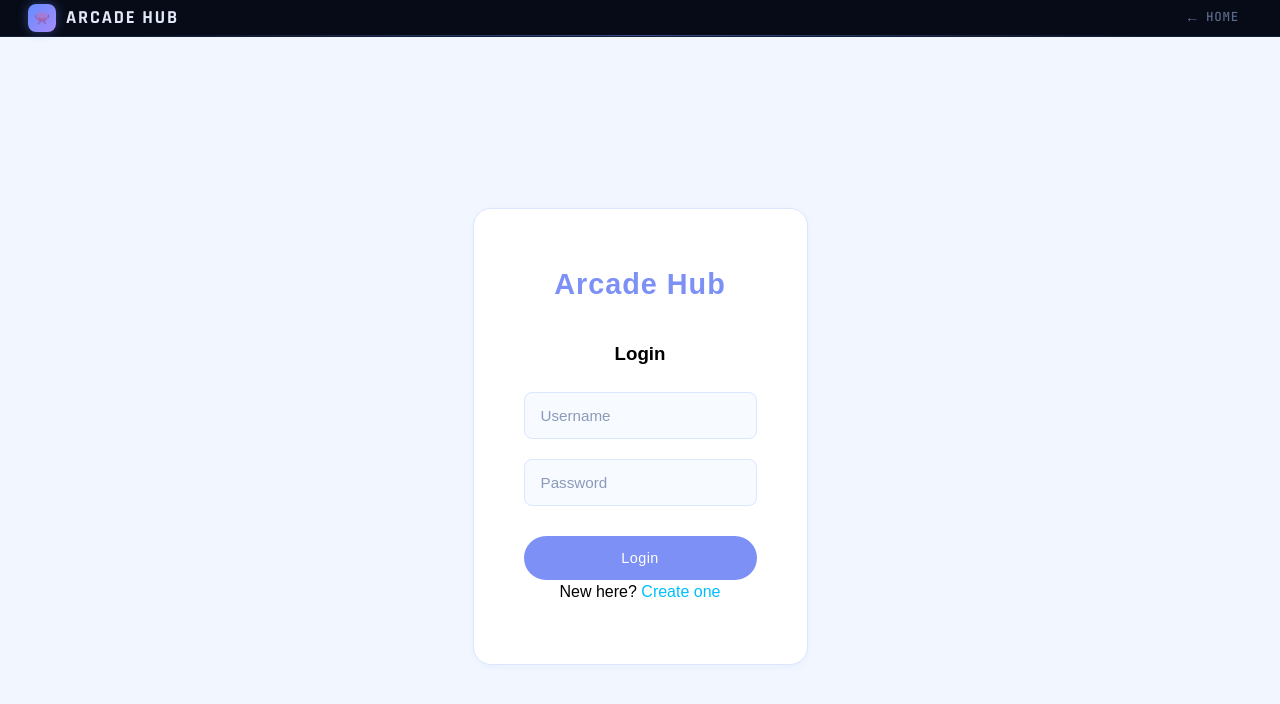
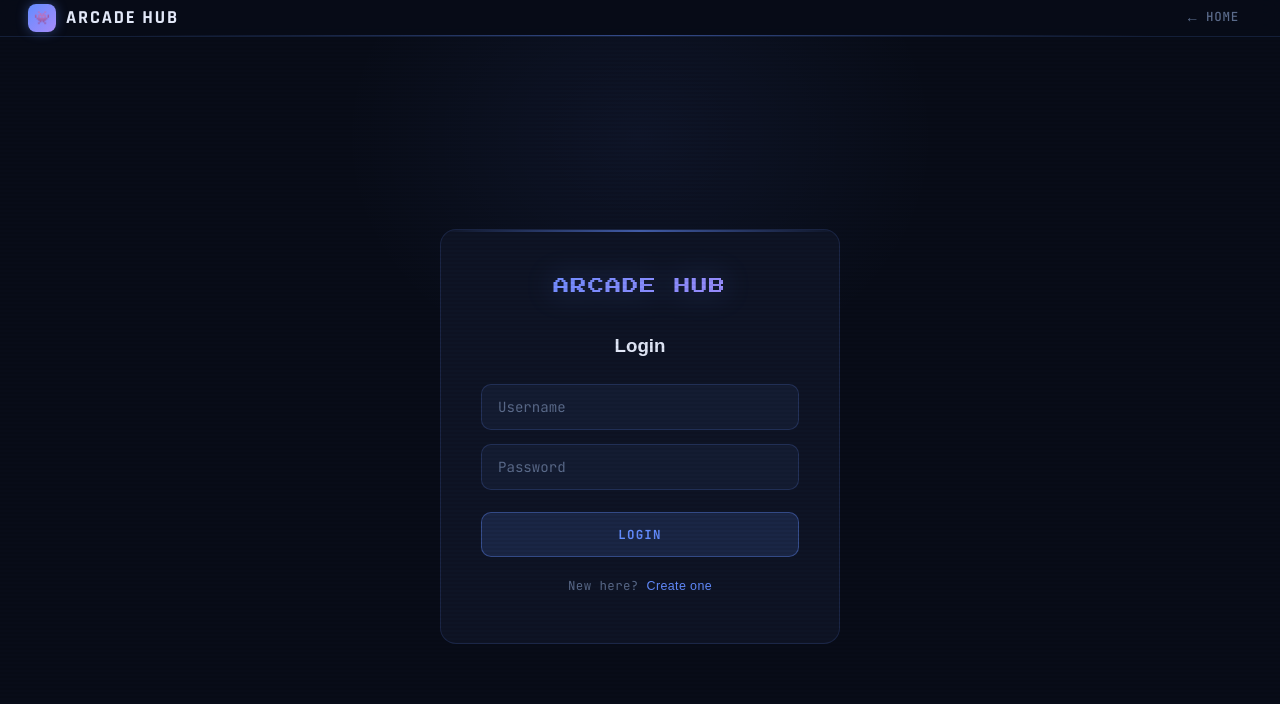
Before and after one commit to fabjenny13/Arcade_Hub, a React (Vite) app: page /login in a window 1280 px wide. Shown: the top 704 px of the page. Built offline with nearby package versions, Linux system fonts and the light colour scheme; no server answers.

Commit message:
updated login ui

```diff
--- a/src/Pages/Login.css
+++ b/src/Pages/Login.css
@@ -1,101 +1,203 @@
+@import url("https://fonts.googleapis.com/css2?family=Rajdhani:wght@400;500;600;700&family=JetBrains+Mono:wght@400;500;700&display=swap");
+
+/* Page wrapper */
 .page {
   width: 100%;
   height: 100%;
   display: flex;
   flex-direction: column;
+  background: #080c18;
+  font-family: "Rajdhani", sans-serif;
 }
 
+/* Centered container */
 .login-container {
   display: flex;
   justify-content: center;
   align-items: center;
   min-height: 100vh;
-  background: #f2f7ff;
-  color: black;
+  background: #080c18;
+  color: #e2e8f8;
+  position: relative;
+  overflow: hidden;
 }
 
+/* ambient glow */
+.login-container::before {
+  content: "";
+  pointer-events: none;
+  position: absolute;
+  top: -150px;
+  left: 50%;
+  transform: translateX(-50%);
+  width: 600px;
+  height: 500px;
+  background: radial-gradient(
+    ellipse,
+    rgba(99, 140, 255, 0.07) 0%,
+    transparent 70%
+  );
+}
+
+/* scanlines */
+.login-container::after {
+  content: "";
+  pointer-events: none;
+  position: fixed;
+  inset: 0;
+  background: repeating-linear-gradient(
+    0deg,
+    transparent,
+    transparent 2px,
+    rgba(0, 0, 0, 0.06) 2px,
+    rgba(0, 0, 0, 0.06) 4px
+  );
+  z-index: 10;
+}
+
+/* Card */
 .login-box {
-  background: #ffffff;
-  padding: 60px 50px;
-  border-radius: 18px;
-  border: 1px solid #dbe6ff;
+  background: #0e1425;
+  padding: 48px 40px;
+  border-radius: 16px;
+  border: 1px solid rgba(99, 140, 255, 0.15);
   min-width: 320px;
   max-width: 400px;
+  width: 100%;
   text-align: center;
-  box-shadow: 0 2px 8px rgba(124, 144, 246, 0.08);
+  position: relative;
+  overflow: hidden;
+  animation: cardIn 0.4s ease both;
+  z-index: 1;
+}
+
+@keyframes cardIn {
+  from {
+    opacity: 0;
+    transform: translateY(20px);
+  }
+  to {
+    opacity: 1;
+    transform: translateY(0);
+  }
+}
+
+/* top-edge accent line */
+.login-box::before {
+  content: "";
+  position: absolute;
+  top: 0;
+  left: 0;
+  right: 0;
+  height: 2px;
+  background: linear-gradient(90deg, transparent, #638cff, transparent);
+  opacity: 0.6;
 }
 
 .login-box h1 {
-  margin: 0 0 40px 0;
-  color: #7c90f6;
-  font-size: 1.8em;
-  font-weight: 600;
-  letter-spacing: 1px;
+  margin: 0 0 36px;
+  font-family: "Press Start 2P", cursive;
+  font-size: 1rem;
+  font-weight: 700;
+  letter-spacing: 0.08em;
+  text-transform: uppercase;
+  background: linear-gradient(135deg, #638cff 0%, #a78bfa 100%);
+  -webkit-background-clip: text;
+  -webkit-text-fill-color: transparent;
+  background-clip: text;
+  filter: drop-shadow(0 0 14px rgba(99, 140, 255, 0.35));
 }
 
+/* Form */
 .login-box form {
   display: flex;
   flex-direction: column;
-  gap: 20px;
+  gap: 14px;
 }
 
+/* Inputs */
 .login-box input {
-  padding: 14px 16px;
-  border: 1px solid #dbe6ff;
-  border-radius: 8px;
-  background: #f7faff;
-  color: #24324a;
-  font-size: 0.95em;
-  transition: all 0.2s ease;
-  font-family: inherit;
+  padding: 13px 16px;
+  border: 1px solid rgba(99, 140, 255, 0.2);
+  border-radius: 10px;
+  background: #141c32;
+  color: #e2e8f8;
+  font-size: 0.88rem;
+  font-family: "JetBrains Mono", monospace;
+  transition:
+    border-color 0.2s,
+    background 0.2s;
+  box-sizing: border-box;
+  width: 100%;
 }
 
 .login-box input::placeholder {
-  color: #8a9ab8;
-  font-weight: 400;
+  color: #5a6a8a;
 }
 
 .login-box input:focus {
   outline: none;
-  border-color: #7c90f6;
-  background: #ffffff;
+  border-color: rgba(99, 140, 255, 0.5);
+  background: #0e1425;
 }
 
-.login-box button {
-  padding: 14px;
-  background: #7c90f6;
-  color: #ffffff;
-  border: none;
-  border-radius: 999px;
-  font-size: 0.9em;
-  font-weight: 500;
-  letter-spacing: 0.5px;
+/* Submit button */
+.login-box button[type="submit"],
+.login-box button:not(.toggle-auth button) {
+  padding: 13px;
+  background: rgba(99, 140, 255, 0.15);
+  color: #638cff;
+  border: 1px solid rgba(99, 140, 255, 0.4);
+  border-radius: 10px;
+  font-size: 0.78rem;
+  font-weight: 700;
+  font-family: "JetBrains Mono", monospace;
+  letter-spacing: 0.1em;
+  text-transform: uppercase;
   cursor: pointer;
-  transition: all 0.15s ease;
-  margin-top: 10px;
-  font-family: inherit;
+  margin-top: 8px;
+  transition:
+    background 0.2s,
+    border-color 0.2s,
+    box-shadow 0.2s;
 }
 
 .login-box button:hover {
-  background: #677ff6;
+  background: rgba(99, 140, 255, 0.25);
+  border-color: rgba(99, 140, 255, 0.6);
+  box-shadow: 0 0 16px rgba(99, 140, 255, 0.2);
 }
 
 .login-box button:active {
   transform: scale(0.98);
 }
 
+/* Error */
 .error-message {
-  color: #e74c3c;
-  font-size: 0.85em;
+  color: #ff6b6b;
+  font-size: 0.75rem;
+  font-family: "JetBrains Mono", monospace;
   margin: 0;
   text-align: center;
+  letter-spacing: 0.04em;
+}
+
+/* Toggle link */
+.toggle-auth {
+  margin-top: 20px;
+  font-size: 0.78rem;
+  font-family: "JetBrains Mono", monospace;
+  color: #5a6a8a;
+  letter-spacing: 0.03em;
 }
 
 .toggle-auth span {
-  color: #00bfff;
+  color: #638cff;
   cursor: pointer;
+  transition: color 0.2s;
 }
 
 .toggle-auth span:hover {
+  color: #a78bfa;
   text-decoration: underline;
 }
```
